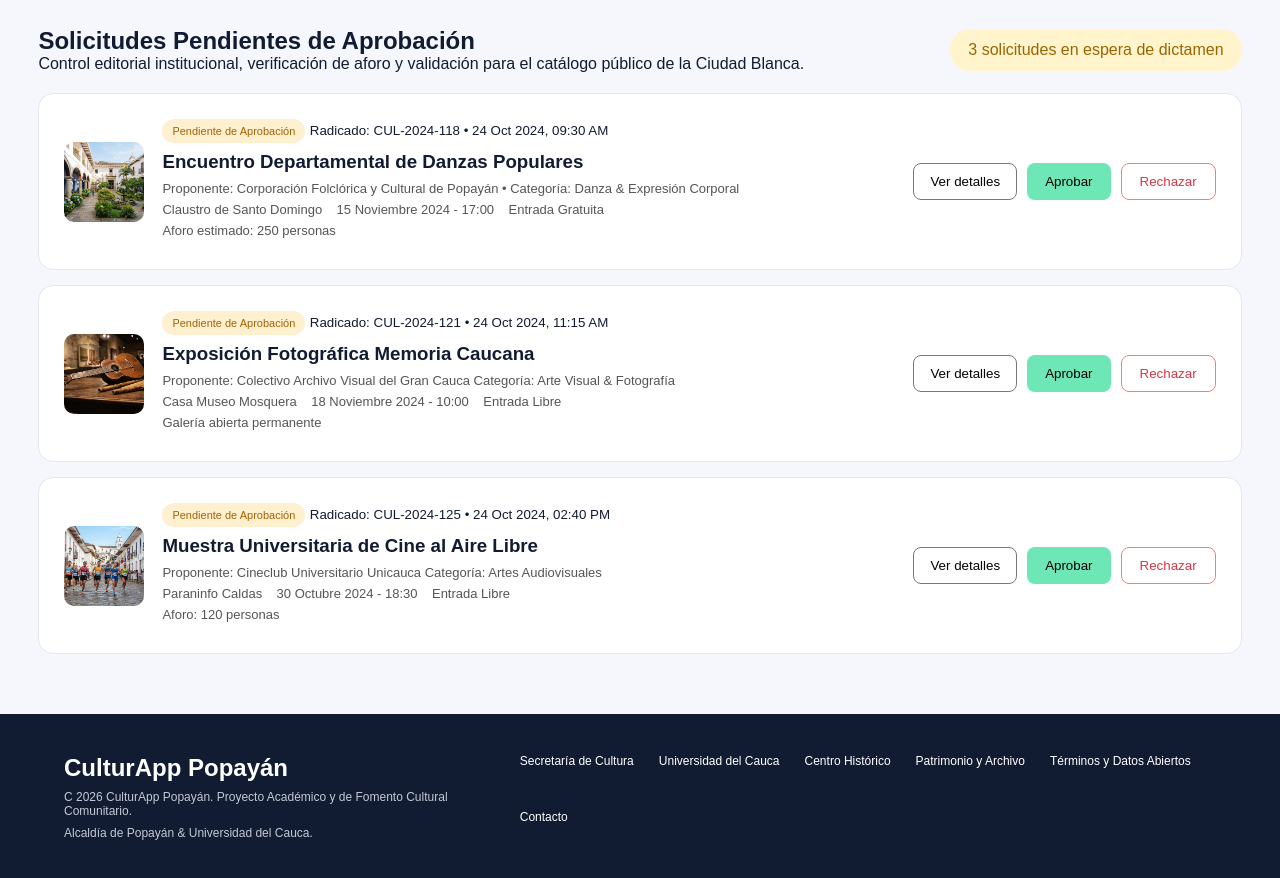
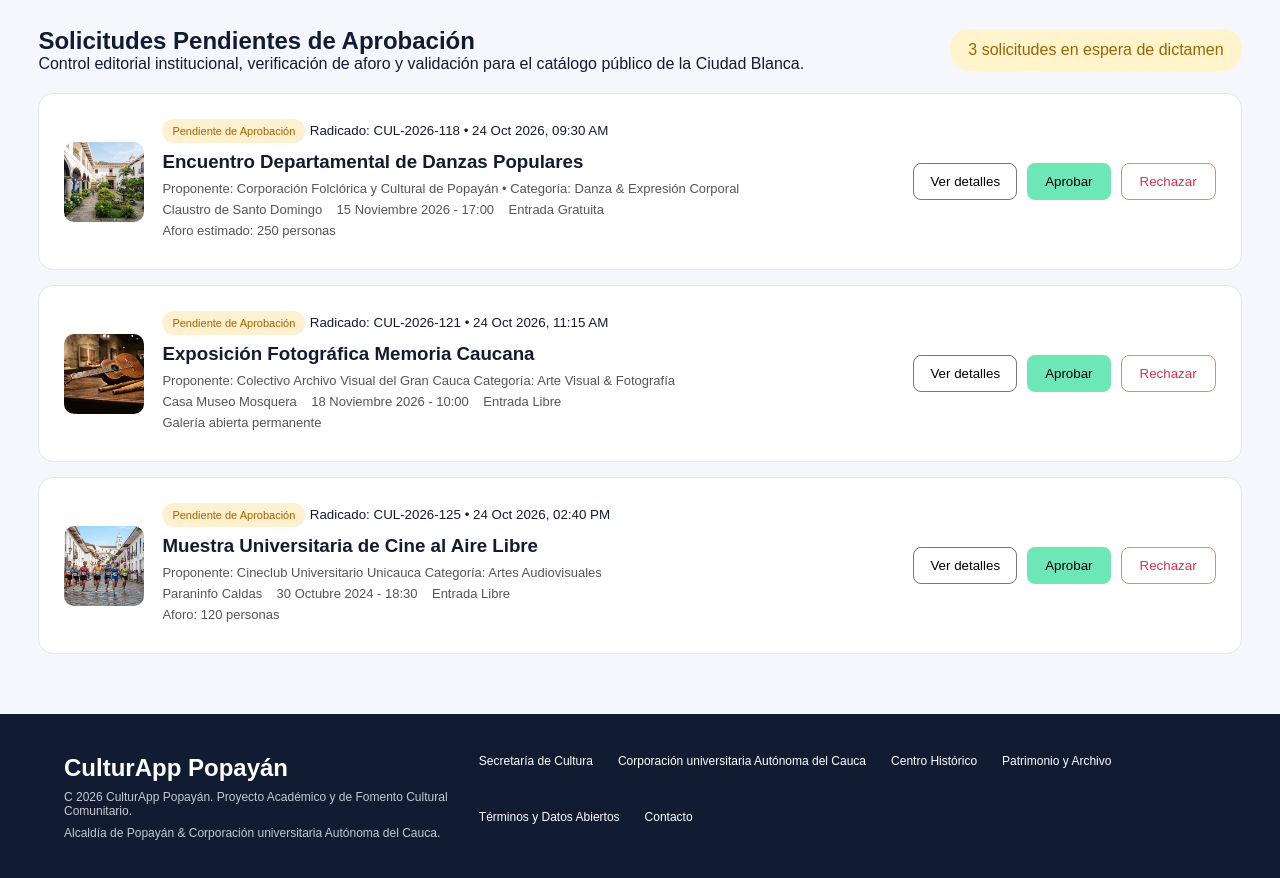
Before and after one commit to ccarlosfour098-jpg/CulturaApp, a plain HTML site: page paginas/gestionEventos.html in a window 1280 px wide. Shown: the part 380-1258 px from the top of the page. Drawn offline with Linux system fonts and the light colour scheme.

Commit message:
Modificacion de titulos en los HTML

```diff
--- a/paginas/gestionEventos.html
+++ b/paginas/gestionEventos.html
@@ -156,7 +156,7 @@
                 </span>
 
                 <small>
-                    Radicado: CUL-2024-118 • 24 Oct 2024, 09:30 AM
+                    Radicado: CUL-2026-118 • 24 Oct 2026, 09:30 AM
                 </small>
 
 
@@ -174,7 +174,7 @@
                 <p>
                     Claustro de Santo Domingo
                     &nbsp;&nbsp;
-                    15 Noviembre 2024 - 17:00
+                    15 Noviembre 2026 - 17:00
                     &nbsp;&nbsp;
                     Entrada Gratuita
                 </p>
@@ -222,7 +222,7 @@
                 </span>
 
                 <small>
-                    Radicado: CUL-2024-121 • 24 Oct 2024, 11:15 AM
+                    Radicado: CUL-2026-121 • 24 Oct 2026, 11:15 AM
                 </small>
 
 
@@ -240,7 +240,7 @@
                 <p>
                     Casa Museo Mosquera
                     &nbsp;&nbsp;
-                    18 Noviembre 2024 - 10:00
+                    18 Noviembre 2026 - 10:00
                     &nbsp;&nbsp;
                     Entrada Libre
                 </p>
@@ -288,7 +288,7 @@
                 </span>
 
                 <small>
-                    Radicado: CUL-2024-125 • 24 Oct 2024, 02:40 PM
+                    Radicado: CUL-2026-125 • 24 Oct 2026, 02:40 PM
                 </small>
 
 
@@ -357,7 +357,7 @@
             </p>
 
             <p>
-                Alcaldía de Popayán & Universidad del Cauca.
+                Alcaldía de Popayán & Corporación universitaria Autónoma del Cauca.
             </p>
 
         </div>
@@ -367,7 +367,7 @@
 
             <a href="#">Secretaría de Cultura</a>
 
-            <a href="#">Universidad del Cauca</a>
+            <a href="#">Corporación universitaria Autónoma del Cauca</a>
 
             <a href="#">Centro Histórico</a>
 
```
Also changed, not shown: index.html (+6 -6 lines).
